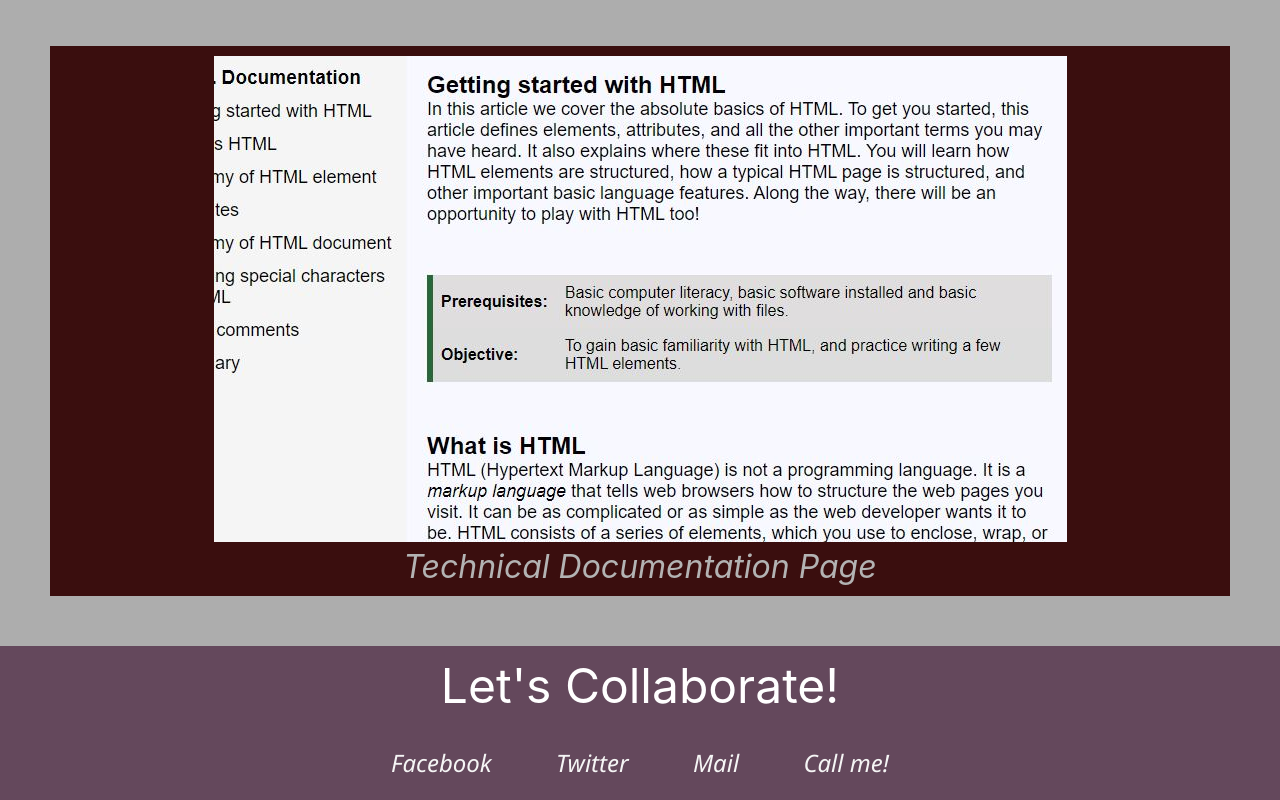
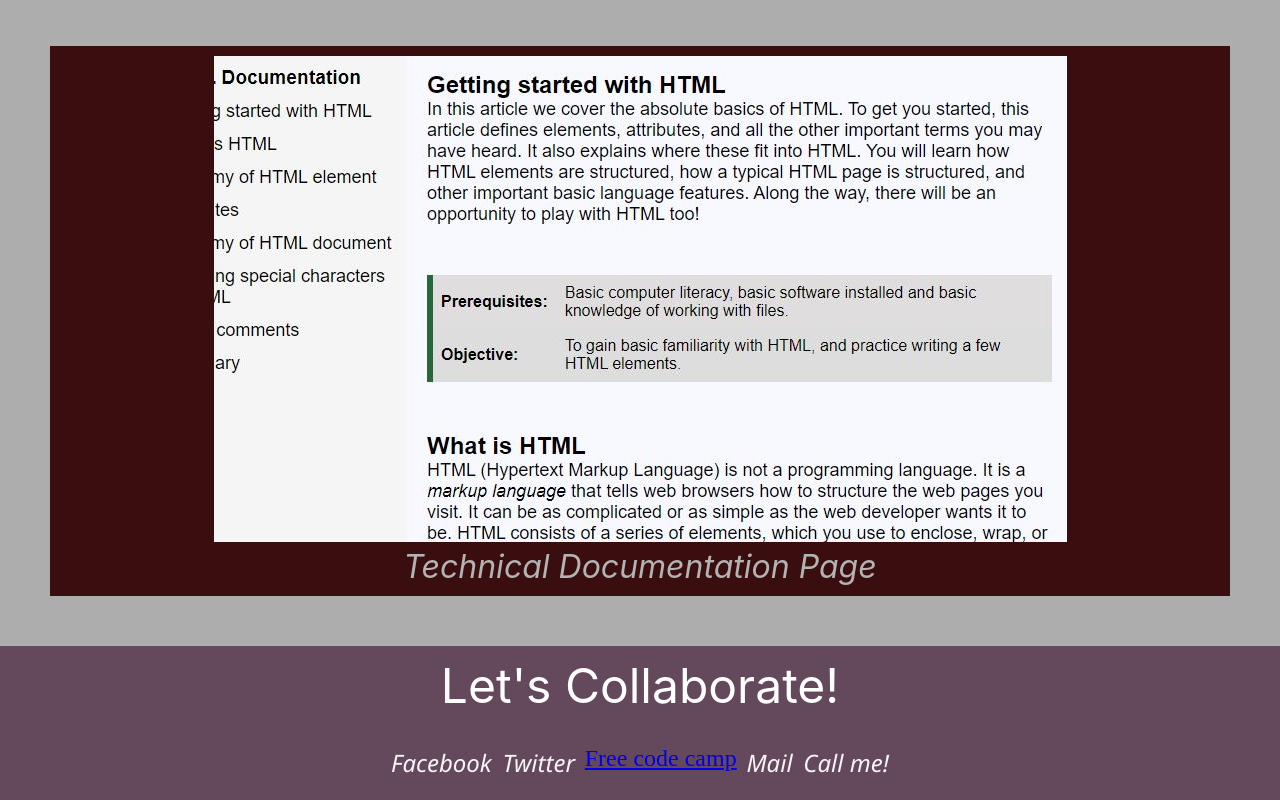
Before and after one commit to quratulain01/fcc-personal-portfolio, a plain HTML site: page index.html in a window 1280 px wide. Shown: the part 3058-3858 px from the top of the page. Drawn offline with Linux system fonts and the light colour scheme.

Commit message:
added fcc profile link

```diff
--- a/index.html
+++ b/index.html
@@ -69,6 +69,7 @@
         <div id="ways">
             <a href="#facebook" class="contact" target="_blank">Facebook</a>
             <a href="#twitter" class="contact" target="_blank">Twitter</a>
+            <a href="https://codepen.io/qurat-ul-ain-the-styleful" class="profile-link" target="_blank">Free code camp</a>
             <a href="#email" class="contact" target="_blank">Mail</a>
             <a href="#Phone" class="contact" target="_blank">Call me!</a>
         </div>
```
